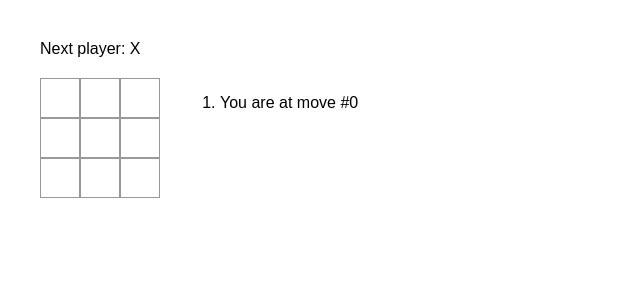
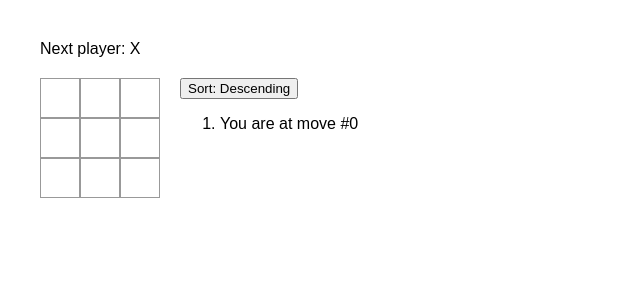
Before and after one commit to marekzelinka/fullstack-tic-tac-toe, a React (Vite) app: page / in a window 1280 px wide. Shown: the top 300 px of the page, without its empty margins (0-640 px from the left). Built offline with nearby package versions, Linux system fonts and the light colour scheme.

Commit message:
add toggle button to sort moves

```diff
--- a/src/App.jsx
+++ b/src/App.jsx
@@ -1,4 +1,7 @@
 import { useState } from "react";
+import { GameStatus } from "./components/game-status";
+import { GameBoard } from "./components/game-board";
+import { FilterableGameHistory } from "./components/filterable-game-history";
 
 export default function Game() {
   const [history, setHistory] = useState([Array(9).fill(null)]);
@@ -21,7 +24,7 @@ export default function Game() {
         squares={currentSquares}
         onPlay={handlePlay}
       />
-      <GameHistory
+      <FilterableGameHistory
         history={history}
         currentMove={currentMove}
         onMove={setCurrentMove}
@@ -29,91 +32,3 @@ export default function Game() {
     </div>
   );
 }
-
-function GameStatus({ isXNext, squares }) {
-  const winner = calculateWinner(squares);
-  const isDraw = !winner && squares.every(Boolean);
-
-  return (
-    <div className="status">
-      {winner
-        ? `Winner: ${winner}`
-        : isDraw
-          ? "Draw"
-          : `Next player: ${isXNext ? "X" : "O"}`}
-    </div>
-  );
-}
-
-function GameBoard({ isXNext, squares, onPlay }) {
-  const winner = calculateWinner(squares);
-  const isDraw = !winner && squares.every(Boolean);
-  const isGameOver = winner || isDraw;
-
-  const handleSquareClick = (i) => {
-    if (squares[i] || isGameOver) {
-      return;
-    }
-
-    const nextSquares = squares.slice();
-    nextSquares[i] = isXNext ? "X" : "O";
-    onPlay(nextSquares);
-  };
-
-  return (
-    <div className="game-board">
-      {squares.map((square, i) => (
-        <Square key={i} value={square} onClick={() => handleSquareClick(i)} />
-      ))}
-    </div>
-  );
-}
-
-function Square({ value, onClick }) {
-  return (
-    <button className="square" onClick={onClick}>
-      {value}
-    </button>
-  );
-}
-
-function GameHistory({ history, currentMove, onMove }) {
-  return (
-    <ol className="game-history">
-      {history.map((_squares, move) => (
-        <li key={move}>
-          {move === currentMove ? (
-            `You are at move #${move}`
-          ) : (
-            <button onClick={() => onMove(move)}>
-              {move > 0 ? `Go to move #${move}` : "Go to game start"}
-            </button>
-          )}
-        </li>
-      ))}
-    </ol>
-  );
-}
-
-function calculateWinner(squares) {
-  const lines = [
-    // Winning row lines
-    [0, 1, 2],
-    [3, 4, 5],
-    [6, 7, 8],
-    // Winning column lines
-    [0, 3, 6],
-    [1, 4, 7],
-    [2, 5, 8],
-    // Winning diagonal lines
-    [0, 4, 8],
-    [2, 4, 6],
-  ];
-
-  for (const [a, b, c] of lines) {
-    if (squares[a] && squares[a] === squares[b] && squares[a] === squares[c])
-      return squares[a];
-  }
-
-  return null;
-}
--- /dev/null
+++ b/src/components/filterable-game-history.jsx
@@ -0,0 +1,46 @@
+import { useState } from "react";
+
+export function FilterableGameHistory({ history, currentMove, onMove }) {
+  const [isAscending, setIsAscending] = useState(false);
+
+  return (
+    <div className="game-history">
+      <FilterBar
+        isAscending={isAscending}
+        onIsAscendingClick={() => setIsAscending(!isAscending)}
+      />
+      <GameHistory
+        history={history}
+        isAscending={isAscending}
+        currentMove={currentMove}
+        onMove={onMove}
+      />
+    </div>
+  );
+}
+
+function FilterBar({ isAscending, onIsAscendingClick }) {
+  return (
+    <div>
+      <button onClick={onIsAscendingClick}>
+        Sort: {isAscending ? "Ascending" : "Descending"}
+      </button>
+    </div>
+  );
+}
+
+function GameHistory({ history, isAscending, currentMove, onMove }) {
+  const moves = history.map((_squares, move) => (
+    <li key={move}>
+      {move === currentMove ? (
+        `You are at move #${move}`
+      ) : (
+        <button onClick={() => onMove(move)}>
+          {move > 0 ? `Go to move #${move}` : "Go to game start"}
+        </button>
+      )}
+    </li>
+  ));
+
+  return <ol>{isAscending ? moves.toReversed() : moves}</ol>;
+}
--- /dev/null
+++ b/src/components/game-board.jsx
@@ -0,0 +1,26 @@
+import { calculateWinner } from "../utils";
+import { Square } from "./square";
+
+export function GameBoard({ isXNext, squares, onPlay }) {
+  const winner = calculateWinner(squares);
+  const isDraw = !winner && squares.every(Boolean);
+  const isGameOver = winner || isDraw;
+
+  const handleSquareClick = (i) => {
+    if (squares[i] || isGameOver) {
+      return;
+    }
+
+    const nextSquares = squares.slice();
+    nextSquares[i] = isXNext ? "X" : "O";
+    onPlay(nextSquares);
+  };
+
+  return (
+    <div className="game-board">
+      {squares.map((square, i) => (
+        <Square key={i} value={square} onClick={() => handleSquareClick(i)} />
+      ))}
+    </div>
+  );
+}
--- /dev/null
+++ b/src/components/game-status.jsx
@@ -0,0 +1,16 @@
+import { calculateWinner } from "../utils";
+
+export function GameStatus({ isXNext, squares }) {
+  const winner = calculateWinner(squares);
+  const isDraw = !winner && squares.every(Boolean);
+
+  return (
+    <div className="status">
+      {winner
+        ? `Winner: ${winner}`
+        : isDraw
+          ? "Draw"
+          : `Next player: ${isXNext ? "X" : "O"}`}
+    </div>
+  );
+}
--- /dev/null
+++ b/src/components/square.jsx
@@ -0,0 +1,7 @@
+export function Square({ value, onClick }) {
+  return (
+    <button className="square" onClick={onClick}>
+      {value}
+    </button>
+  );
+}
--- /dev/null
+++ b/src/utils.jsx
@@ -0,0 +1,22 @@
+export function calculateWinner(squares) {
+  const lines = [
+    // Winning row lines
+    [0, 1, 2],
+    [3, 4, 5],
+    [6, 7, 8],
+    // Winning column lines
+    [0, 3, 6],
+    [1, 4, 7],
+    [2, 5, 8],
+    // Winning diagonal lines
+    [0, 4, 8],
+    [2, 4, 6],
+  ];
+
+  for (const [a, b, c] of lines) {
+    if (squares[a] && squares[a] === squares[b] && squares[a] === squares[c])
+      return squares[a];
+  }
+
+  return null;
+}
```
